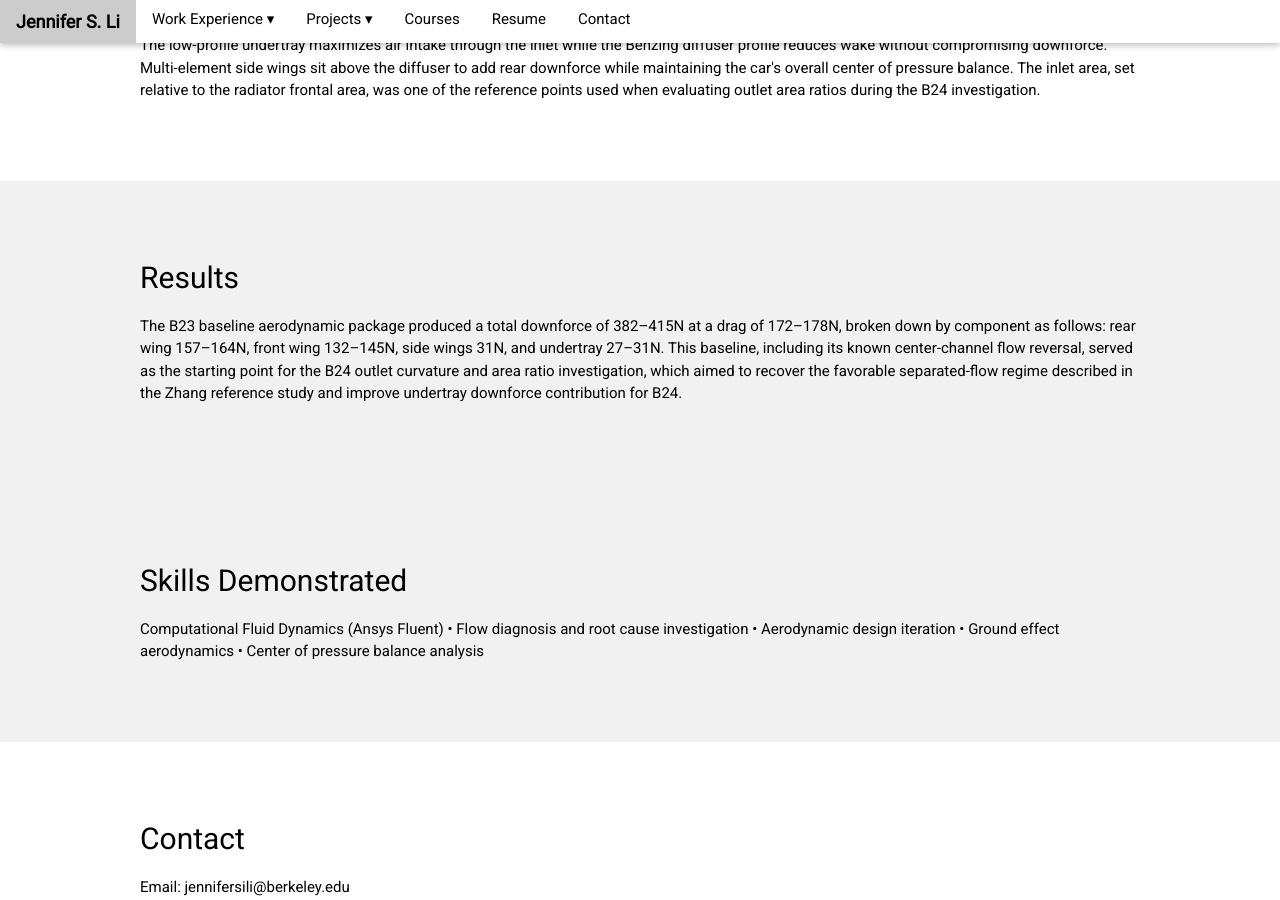
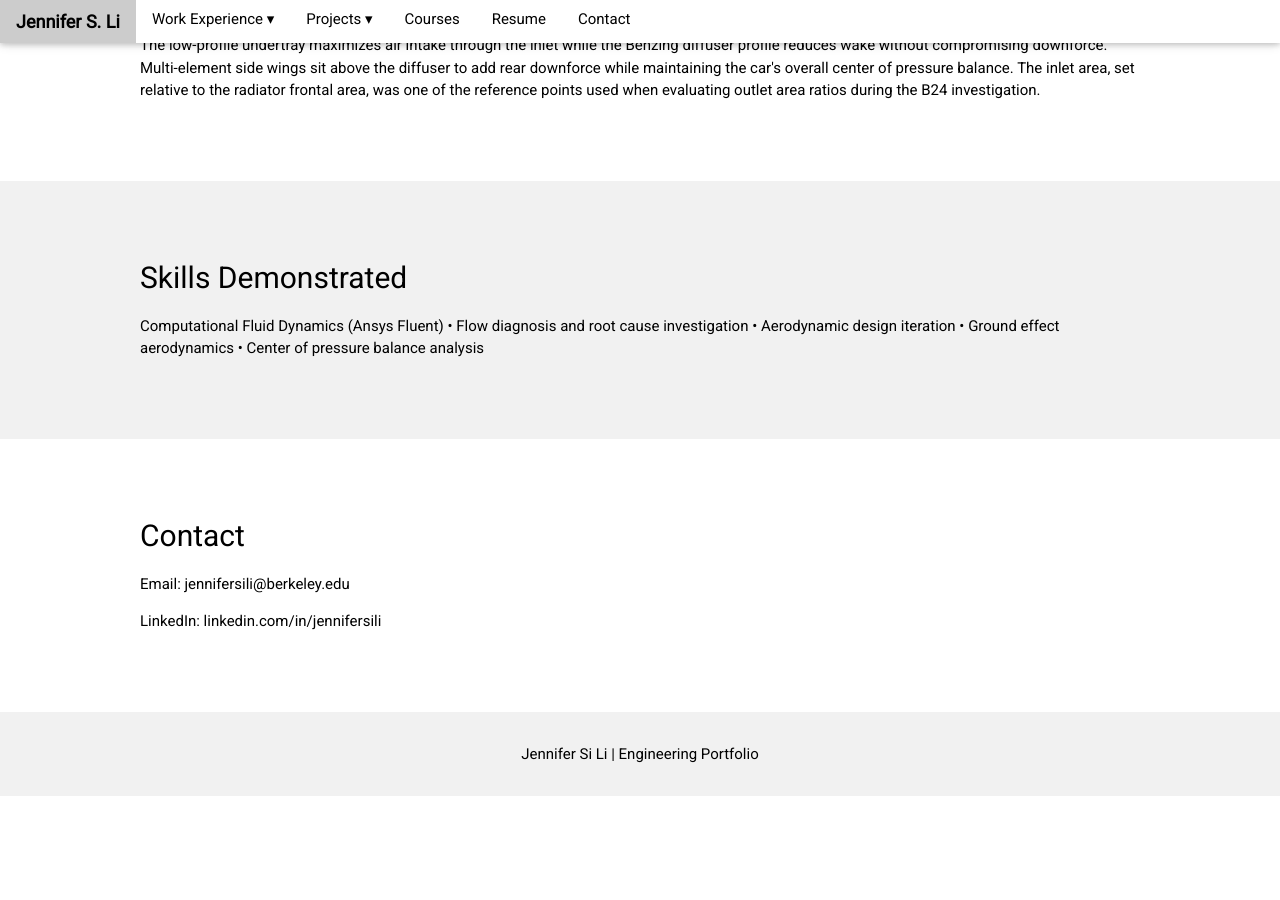
Before and after one commit to jsli905/jsli905.github.io, a Jekyll site: the page projects/bfr/diffuser.html, which Jekyll copies as it is, in a window 1280 px wide and 900 px high, scrolled down 1653 px. Built offline with Jekyll 4.4.1, drawn with Linux system fonts in a browser that asks for light colours; comment, search, counter and statistics services are not loaded; after the commit the page ends 2449 px from its top, so only the background shows below that.

Commit message:
Update diffuser.html

```diff
--- a/projects/bfr/diffuser.html
+++ b/projects/bfr/diffuser.html
@@ -289,20 +289,7 @@
   </div>
 </section>
 
-<section id="results" class="w3-padding-64 w3-light-grey">
-  <div class="max-width">
-    <h2>Results</h2>
-    <p>
-      The B23 baseline aerodynamic package produced a total downforce of 382–415N at a drag of
-      172–178N, broken down by component as follows: rear wing 157–164N, front wing 132–145N,
-      side wings 31N, and undertray 27–31N. This baseline, including its known center-channel
-      flow reversal, served as the starting point for the B24 outlet curvature and area ratio
-      investigation, which aimed to recover the favorable separated-flow regime described in the
-      Zhang reference study and improve undertray downforce contribution for B24.
-    </p>
-    <!-- <img src="images/final_velocity_streamlines.png" alt="Final velocity contours and streamlines" style="width:70%; max-width:900px"> -->
-  </div>
-</section>
+
 
 <section class="w3-light-grey w3-padding-64">
   <div class="max-width">
```
